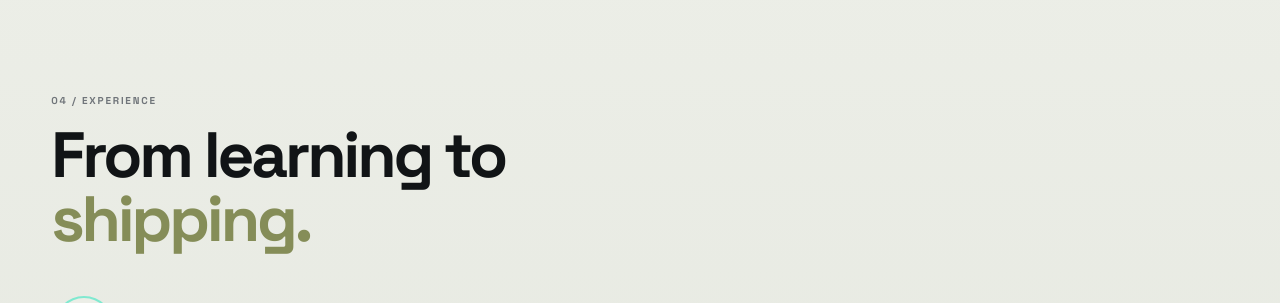
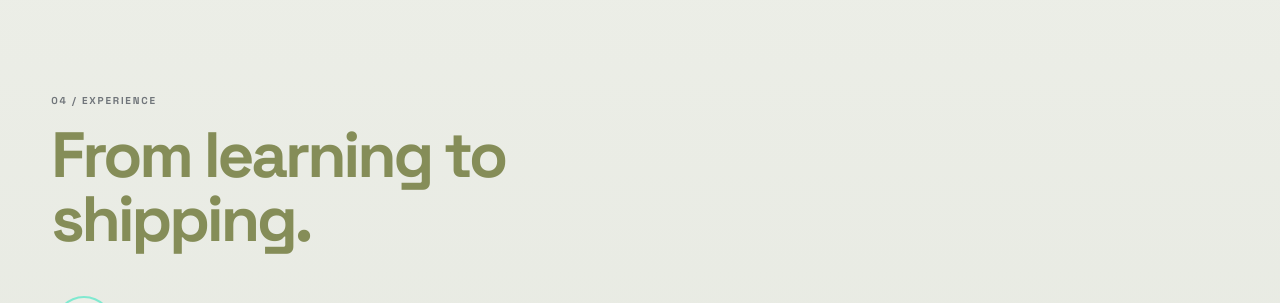
Before and after one commit to subahub/Portfolio, a plain HTML site: page index.html in a window 1280 px wide. Shown: the part 4400-4703 px from the top of the page. Drawn offline with nearby package versions, Linux system fonts and the light colour scheme.

Commit message:
Update index.html

```diff
--- a/index.html
+++ b/index.html
@@ -60,7 +60,7 @@
 <article class="project reveal"><div class="project-top alt"><span>02</span><div class="project-stack"><i class="devicon-mysql-plain colored"></i><strong>SQL</strong></div></div><div class="project-body"><div class="project-kicker">DATABASE PROJECT</div><h3>BloodLink-DB</h3><p>A SQL/database project represented by the supplied GitHub repository, presented as a database-focused project without inventing application-level features that are not confirmed by the source.</p><div class="project-tags"><span>SQL</span><span>RDBMS</span><span>Database Design</span><span>Queries</span></div><a class="project-link" href="https://github.com/subahub/BloodLink-DB.git" target="_blank">View GitHub Repository <b>↗</b></a></div></article>
 </div></section>
 
-<section class="section experience" id="experience"><div class="container"><div class="heading reveal"><small>04 / EXPERIENCE</small><h2>From learning to<br><i>shipping.</i></h2></div><div class="timeline"><div class="line"></div><article class="job reveal"><div class="job-marker">01</div><div class="job-date">APR 2026 — PRESENT</div><div class="job-card"><div class="job-head"><div><small>BDREAMZ GLOBAL SOLUTIONS</small><h3>Java Full Stack Developer</h3></div><span>2026</span></div><p>Working on Spring Boot backend services, REST APIs, CRUD operations, MySQL integration, JWT authentication and authorization.</p><div class="job-points"><span>REST APIs</span><span>Spring Security</span><span>JWT</span><span>MySQL</span><span>Postman</span><span>Debugging</span></div><div class="job-meter"><span>Backend Development</span><i><b style="width:88%"></b></i></div><div class="job-meter"><span>API & Testing</span><i><b style="width:82%"></b></i></div></div></article></div></div></section>
+<section class="section experience" id="experience"><div class="container"><div class="heading reveal"><small>04 / EXPERIENCE</small><h2 style="color:#858d58">From learning to<br><i>shipping.</i></h2></div><div class="timeline"><div class="line"></div><article class="job reveal"><div class="job-marker">01</div><div class="job-date">APR 2026 — PRESENT</div><div class="job-card"><div class="job-head"><div><small>BDREAMZ GLOBAL SOLUTIONS</small><h3>Java Full Stack Developer</h3></div><span>2026</span></div><p>Working on Spring Boot backend services, REST APIs, CRUD operations, MySQL integration, JWT authentication and authorization.</p><div class="job-points"><span>REST APIs</span><span>Spring Security</span><span>JWT</span><span>MySQL</span><span>Postman</span><span>Debugging</span></div><div class="job-meter"><span>Backend Development</span><i><b style="width:88%"></b></i></div><div class="job-meter"><span>API & Testing</span><i><b style="width:82%"></b></i></div></div></article></div></div></section>
 
 <section class="section education-section container" id="education"><div class="heading reveal"><small>05 / EDUCATION</small><h2>Academic foundation.<br><i>Built for technology.</i></h2></div>
 <div class="education-card reveal"><div class="edu-symbol">🎓</div><div class="edu-main"><small>2026 • B.E.</small><h3>Computer Science & Engineering</h3><p>Theni Kammavar Sangam College of Technology, Theni</p><div class="edu-tags"><span>Computer Science</span><span>Engineering</span><span>8.72 CGPA</span></div></div><div class="cgpa"><small>CGPA</small><strong>8.72</strong><span>/ 10</span></div></div></section>
```
